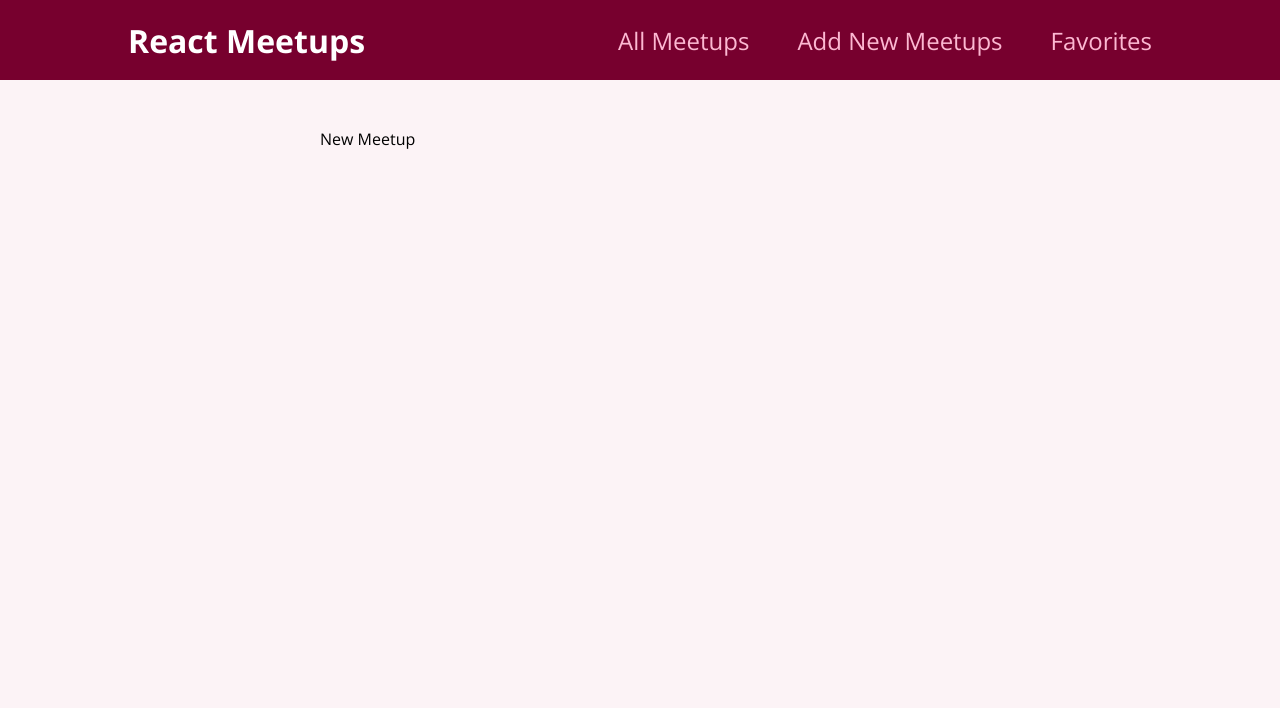
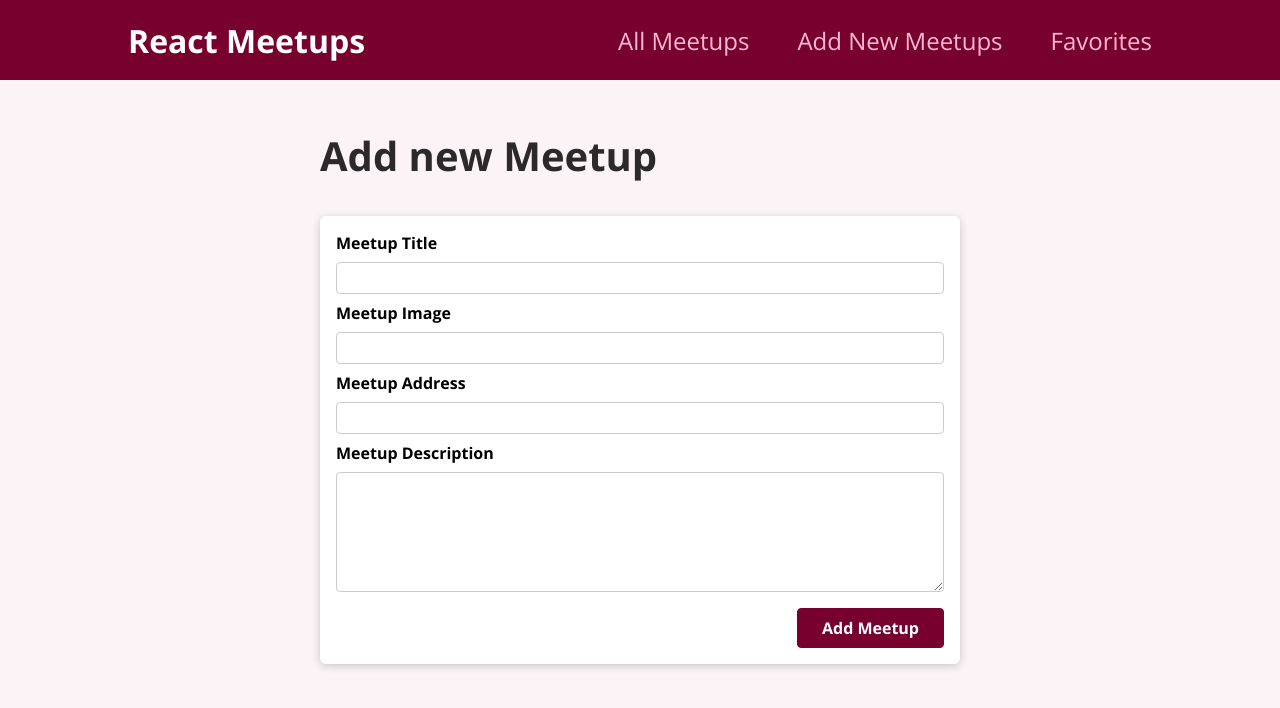
Before and after one commit to anchal66/react-tut-new, a React (Create React App) app: page /new-meetup in a window 1280 px wide. Shown: the top 708 px of the page. Built offline with nearby package versions, Linux system fonts and the light colour scheme.

Commit message:
take input Ref

```diff
--- a/src/components/meetups/NewMeetupForm/NewMeetupForm.js
+++ b/src/components/meetups/NewMeetupForm/NewMeetupForm.js
@@ -1,30 +1,47 @@
 import classes from "./NewMeetupForm.module.css";
 import Card from "../../ui/Card/Card";
+import { useRef } from "react";
 
 function NewMeetupForm() {
+  const titleInputRef = useRef();
+  const imageInputRef = useRef();
+  const addressRef = useRef();
+  const descRef = useRef();
+
   function onSubmitHandler(event) {
-      event.preventDefault();
+    event.preventDefault();
 
+    const enteredTitle = titleInputRef.current.value;
+    const eneteredImg = imageInputRef.current.value;
+    const enteredAddress = addressRef.current.value;
+    const enteredDesc = descRef.current.value;
 
+    const meetupData = {
+      title: enteredTitle,
+      image: eneteredImg,
+      address: enteredAddress,
+      description: enteredDesc
+    }
+    console.log(meetupData)
   }
   return (
     <Card>
       <form className={classes.form} onSubmit={onSubmitHandler}>
         <div className={classes.control}>
           <label htmlFor="title">Meetup Title</label>
-          <input type="text" required id="title" />
+          <input type="text" required id="title" ref={titleInputRef} />
         </div>
         <div className={classes.control}>
           <label htmlFor="image">Meetup Image</label>
-          <input type="url" required id="image" />
+          <input type="url" required id="image" ref={imageInputRef} />
         </div>
         <div className={classes.control}>
           <label htmlFor="address">Meetup Address</label>
-          <input type="text" required id="address" />
+          <input type="text" required id="address" ref={addressRef} />
         </div>
         <div className={classes.control}>
           <label htmlFor="description">Meetup Description</label>
-          <textarea rows="5" required id="description"></textarea>
+          <textarea rows="5" required id="description" ref={descRef}></textarea>
         </div>
         <div className={classes.actions}>
           <button>Add Meetup</button>
--- /dev/null
+++ b/src/components/meetups/NewMeetupForm/NewMeetupForm.module.css
@@ -0,0 +1,45 @@
+.form {
+    padding: 1rem;
+  }
+
+  .control {
+    margin-bottom: 0.5rem;
+  }
+
+  .control label {
+    display: block;
+    font-weight: bold;
+    margin-bottom: 0.5rem;
+  }
+
+  .control input,
+  .control textarea {
+    display: block;
+    font: inherit;
+    border-radius: 4px;
+    border: 1px solid #ccc;
+    padding: 0.25rem;
+    width: 100%;
+  }
+
+  .actions {
+    margin-top: 1rem;
+    text-align: right;
+  }
+
+  .actions button {
+    font: inherit;
+    cursor: pointer;
+    background-color: #77002e;
+    color: white;
+    padding: 0.5rem 1.5rem;
+    border: 1px solid #77002e;
+    border-radius: 4px;
+    font-weight: bold;
+  }
+
+  .actions button:hover,
+  .actions button:active {
+    background-color: #a50e48;
+    border-color: #a50e48;
+  }
--- a/src/pages/NewMeetup.js
+++ b/src/pages/NewMeetup.js
@@ -1,5 +1,10 @@
+import NewMeetupForm from "../components/meetups/NewMeetupForm/NewMeetupForm";
+
 function NewMeetupsPage(){
-    return <div>New Meetup</div>
+    return <section>
+        <h1>Add new Meetup</h1>
+        <NewMeetupForm />
+    </section>
 }
 
 export default NewMeetupsPage;
```
